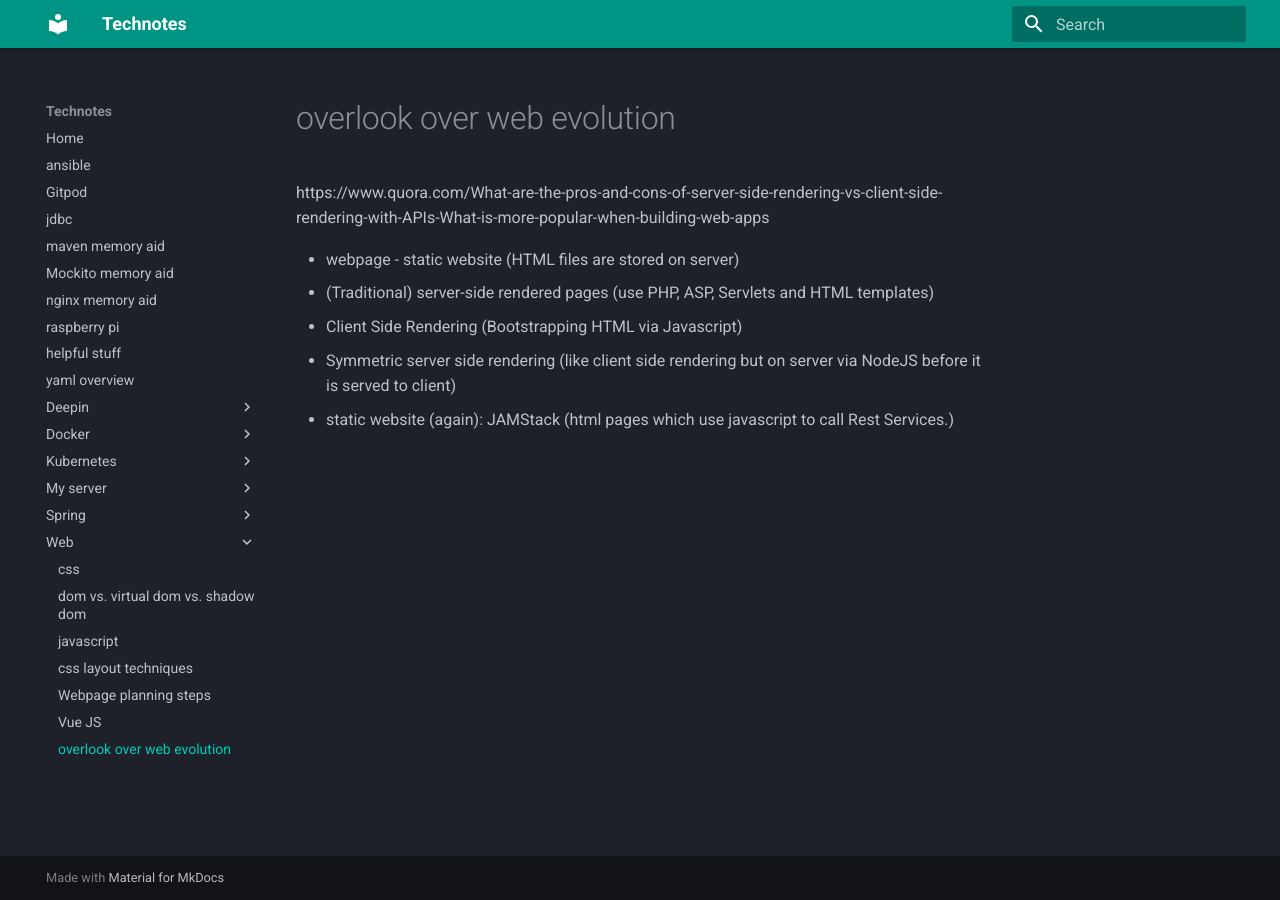
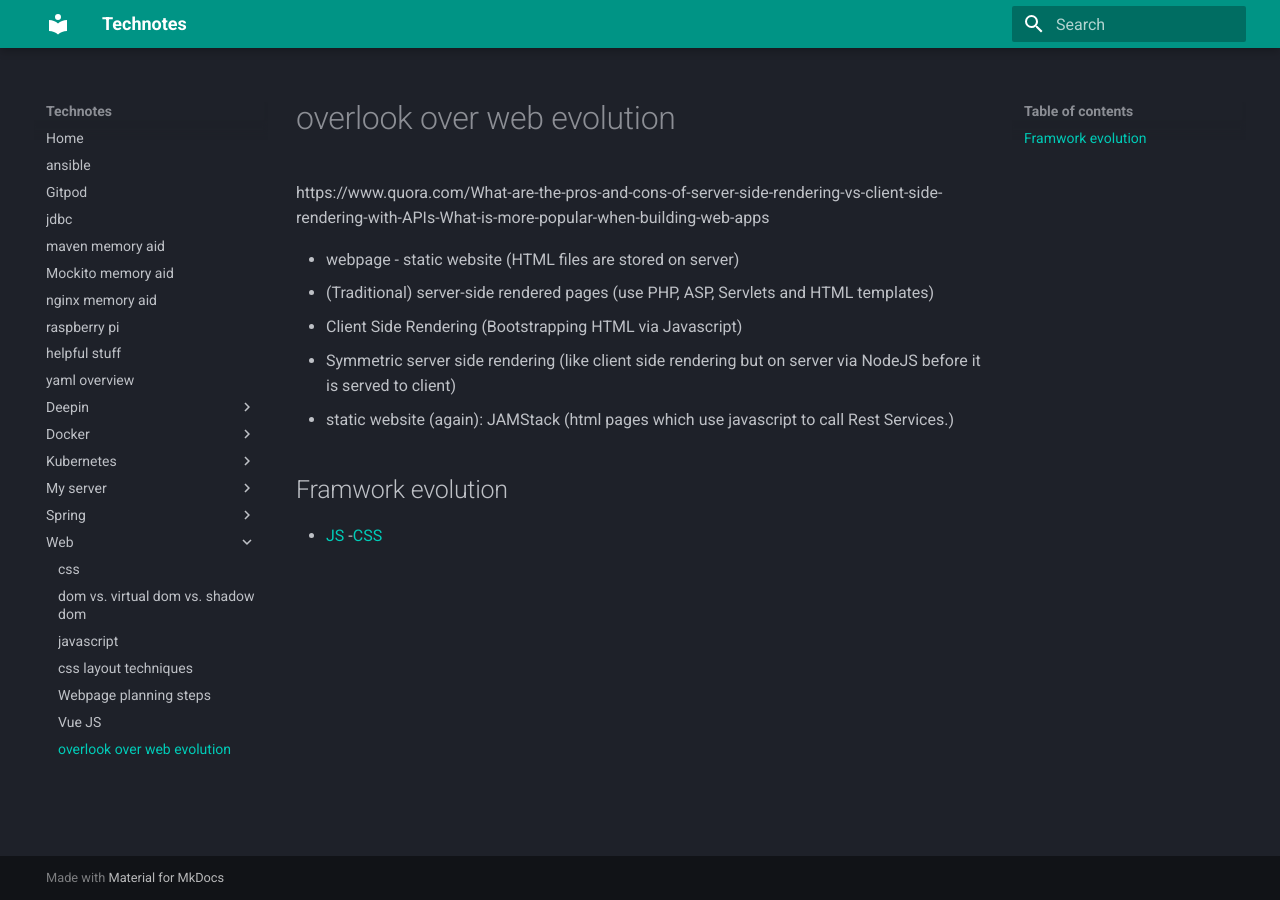
Before and after one commit to organicaudio/useful-code-snippets2, an MkDocs documentation site: the page built from docs/web/web-evolution.md, in a window 1280 px wide. Built offline with MkDocs 1.6.1 and Material for MkDocs 9.7.7, drawn with Linux system fonts in a browser that asks for light colours.

Commit message:
state of js css

```diff
--- a/docs/web/web-evolution.md
+++ b/docs/web/web-evolution.md
@@ -1,10 +1,14 @@
 # overlook over web evolution
 
 https://www.quora.com/What-are-the-pros-and-cons-of-server-side-rendering-vs-client-side-rendering-with-APIs-What-is-more-popular-when-building-web-apps
-
 
 - webpage - static website (HTML files are stored on server)
 - (Traditional) server-side rendered pages (use PHP, ASP, Servlets and HTML templates)
 - Client Side Rendering (Bootstrapping HTML via Javascript)
 - Symmetric server side rendering (like client side rendering but on server via NodeJS before it is served to client)
 - static website (again): JAMStack (html pages which use javascript to call Rest Services.)
+
+## Framwork evolution
+
+- [JS](https://2019.stateofjs.com/)
+-[CSS](https://2019.stateofcss.com/)
```
